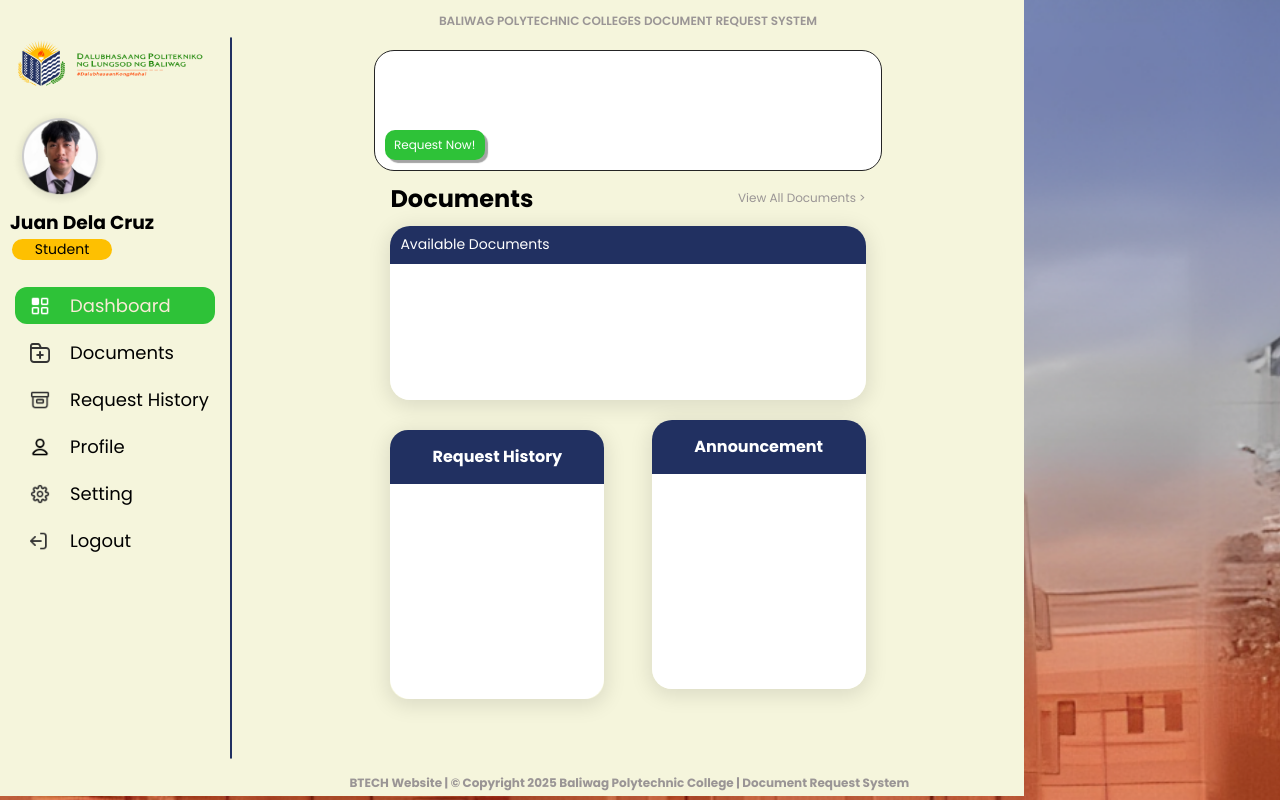
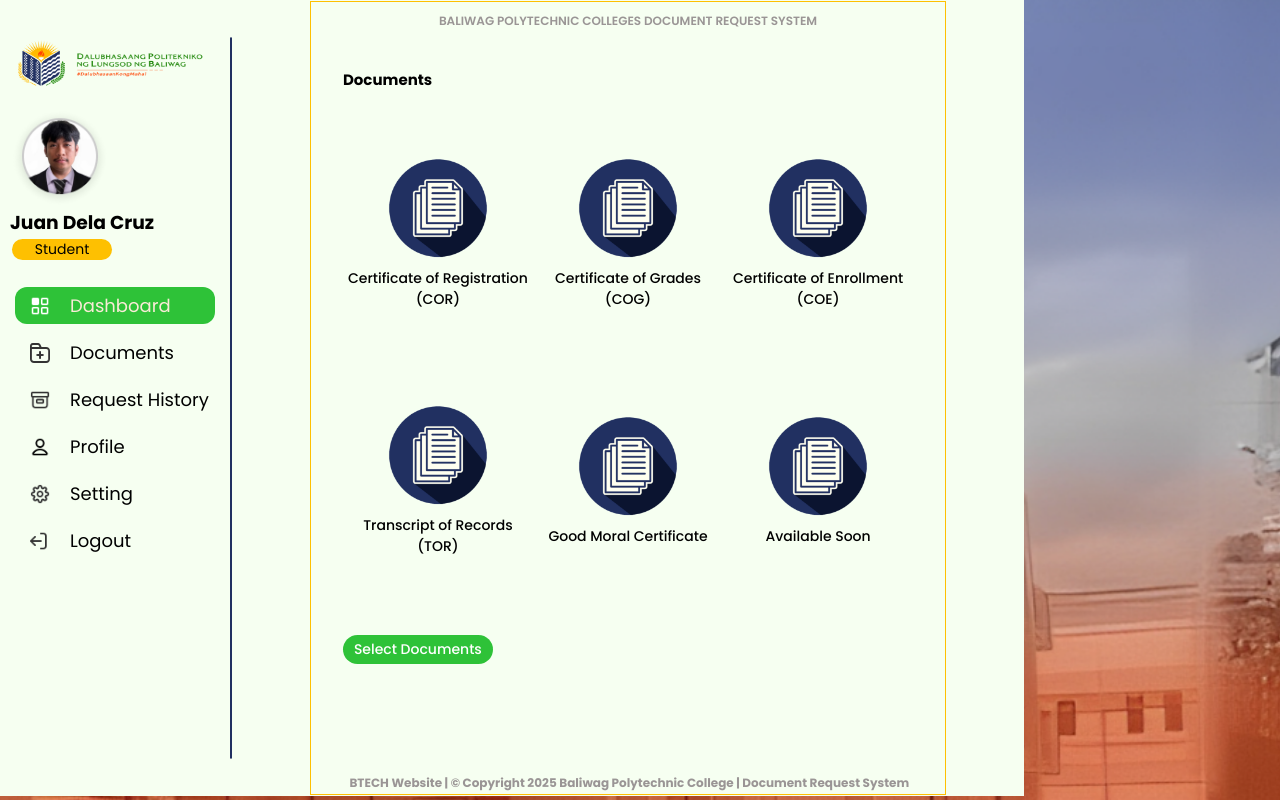
Before and after one commit to Renzy20/BTECH-E-Request, a website: page HTML Folder/studentdashboard.html in a window 1280 px wide. Drawn offline with Linux system fonts and the light colour scheme; files whose address does not match are found by name.

Commit message:
Done Documents Section

```diff
--- a/CSS Folder/Dashboard Css Folder/studentdashboard.css
+++ b/CSS Folder/Dashboard Css Folder/studentdashboard.css
@@ -18,7 +18,7 @@ body {
     height: 99.5vh;
     width: 80%;
 
-    background-color: beige;
+    background-color: #F6FFF1;
 
     display: flex;
     justify-content: flex-start;
@@ -111,7 +111,7 @@ body {
 
     width: 200px;
     font-size: 18px;
-    background-color: beige;
+    background-color: #F6FFF1;
 
     border: none;
     cursor: pointer;
@@ -144,6 +144,8 @@ body {
 .containers {
     height: 100%;
     width: 80%;
+
+    border: 1px solid #FEC001;
 
     justify-items: center;
     align-items: center;
@@ -353,3 +355,75 @@ body {
     bottom: 1%;
     left: 27.3%;
 }
+
+.student-documents-container {
+    display: flex;
+    justify-content: flex-start;
+    align-items: center;
+
+    height: 5%;
+    width: 90%;
+    margin-top: 30px;
+}
+
+.student-doc-text {
+    text-align: left;
+    font-weight: bold;
+    font-size: 15px;
+}
+
+.std-docu-container {
+    height: 70%;
+    width: 90%;
+
+    margin-top: 10px;
+
+    display: flex;
+    flex-direction: column;
+}
+
+.stud-document-container {
+    height: 50%;
+    width: 100%;
+
+    display: flex;
+    justify-content: space-between;
+}
+
+.docu-containers {
+    width: 35%;
+
+    display: flex;
+    flex-direction: column;
+    justify-content: center;
+    align-items: center;
+}
+
+.documents-img {
+    height: 100px;
+    width: 100px;
+}
+
+.docu-text {
+    font-size: 14px;
+    font-weight: 500;
+    text-align: center;
+
+    margin-top: 10px;
+}
+
+.select-documents-bttn {
+    height: 32px;
+    width: 150px;
+
+    font-size: 14px;
+    font-weight: 500;
+    color: #fff;
+    background-color: #2EC238;
+    cursor: pointer;
+
+    border-radius: 20px;
+    border: none;
+
+    margin-top: 30px;
+}
--- a/HTML Folder/studentdashboard.html
+++ b/HTML Folder/studentdashboard.html
@@ -59,7 +59,7 @@
         <div class="second-container">
 
             <!-- Dashboard -->
-            <div class="containers">
+            <div class="containers" style="display: none;">
                 <p class="text-header">BALIWAG POLYTECHNIC COLLEGES DOCUMENT REQUEST SYSTEM</p>
 
                 <div class="background-container">
@@ -102,6 +102,55 @@
             </div>
 
             <!-- Documents -->
+            <div class="containers">
+                <p class="text-header">BALIWAG POLYTECHNIC COLLEGES DOCUMENT REQUEST SYSTEM</p>
+
+                <div class="student-documents-container">
+                    <div class="student-document-text">
+                        <h5 class="student-doc-text">Documents</h5>
+                    </div>
+                </div>
+
+                <div class="std-docu-container">
+                    <div class="stud-document-container">
+                        <div class="docu-containers">
+                            <img src="../img/documents_img.png" alt="documents_img" class="documents-img">
+                            <p class="docu-text">Certificate of Registration (COR)</p>
+                        </div>
+
+                        <div class="docu-containers">
+                            <img src="../img/documents_img.png" alt="documents_img" class="documents-img">
+                            <p class="docu-text">Certificate of Grades (COG)</p>
+                        </div>
+
+                        <div class="docu-containers">
+                            <img src="../img/documents_img.png" alt="documents_img" class="documents-img">
+                            <p class="docu-text">Certificate of Enrollment (COE)</p>
+                        </div>
+                    </div>
+
+                    <div class="stud-document-container">
+                        <div class="docu-containers">
+                            <img src="../img/documents_img.png" alt="documents_img" class="documents-img">
+                            <p class="docu-text">Transcript of Records (TOR)</p>
+                        </div>
+
+                        <div class="docu-containers">
+                            <img src="../img/documents_img.png" alt="documents_img" class="documents-img">
+                            <p class="docu-text">Good Moral Certificate</p>
+                        </div>
+
+                        <div class="docu-containers">
+                            <img src="../img/documents_img.png" alt="documents_img" class="documents-img">
+                            <p class="docu-text">Available Soon</p>
+                        </div>
+                    </div>
+
+                    <button class="select-documents-bttn">Select Documents</button>
+                </div>
+                <h5 class="footer-text">BTECH Website | © Copyright 2025 Baliwag Polytechnic College | Document Request
+                    System</h5>
+            </div>
 
             <!-- Request History -->
 
```
Also changed, not shown: img/documents_img.png (added).
